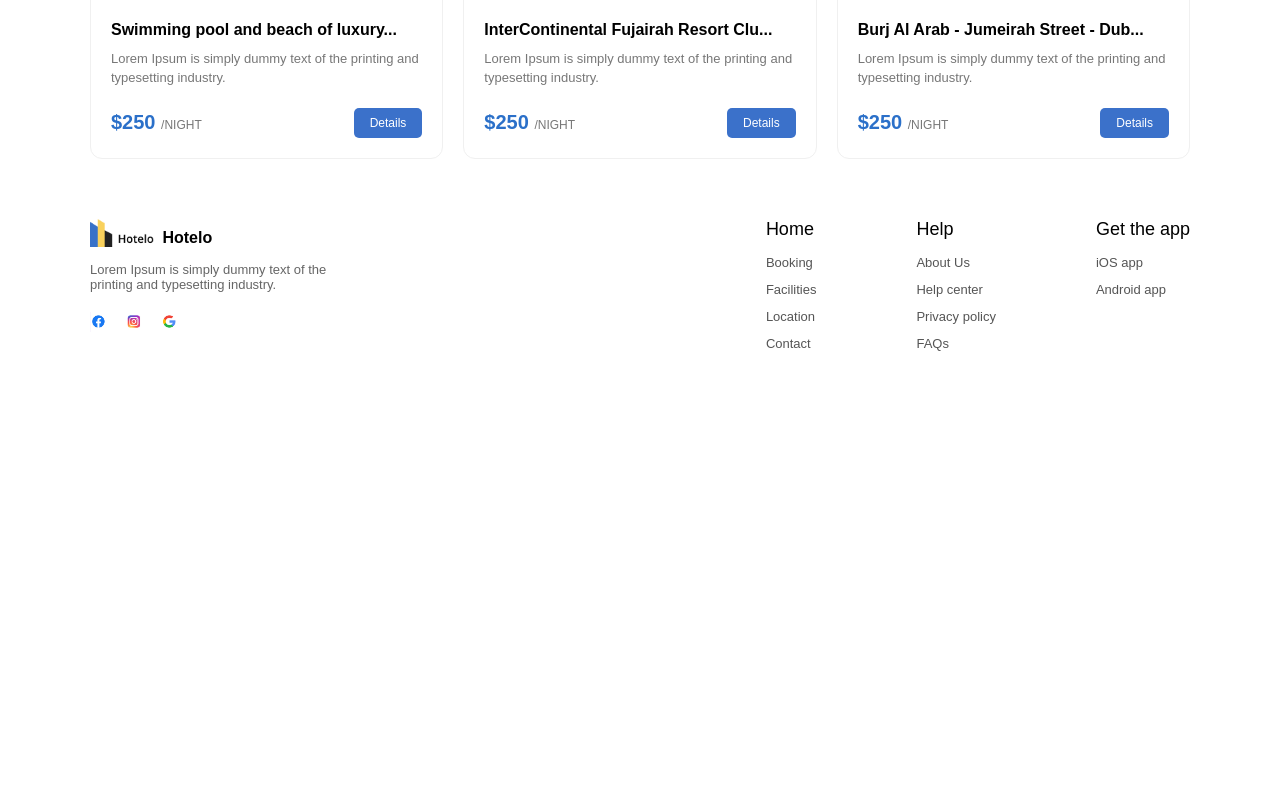
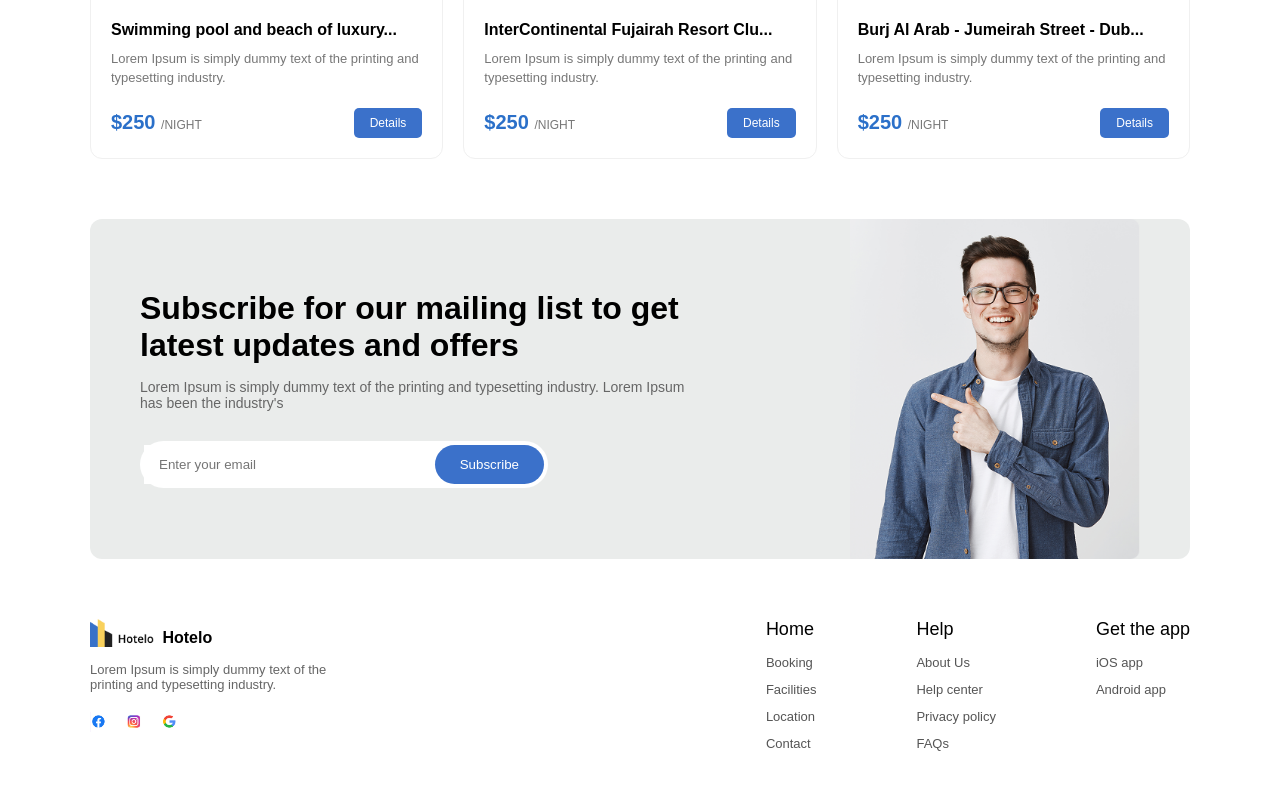
Before and after one commit to nasrullo006/H-W11, a plain HTML site: page index.html in a window 1280 px wide. Shown: the part 2619-3406 px from the top of the page. Before the commit the page ends 3042 px from the top, so only its background shows below. Drawn offline with Linux system fonts and the light colour scheme.

Commit message:
full sections

```diff
--- a/index.html
+++ b/index.html
@@ -2,7 +2,7 @@
 <html lang="en">
 <head>
     <meta charset="UTF-8">
-    <title>Hotelo</title>
+    <title>Documents</title>
     <link rel="stylesheet" href="./style.css">
 </head>
 <body>
@@ -10,7 +10,7 @@
     <div class="t1">
         <div class="t2">
             <div class="t3">
-                <img class="t4" src="./logo (1).png" alt="logo">
+                <img class="t4" src="./logo (1).png" alt="">
             </div>
 
             <div class="t5">
@@ -48,12 +48,12 @@
 
         <div class="t20">
             <div class="t21">
-                <img class="t22" src="./Image.png" alt="Wagstaffe NSW">
+                <img class="t22" src="./Image.png" alt="">
                 <p class="t23">Wagstaffe NSW, Australia</p>
             </div>
             <div class="t24">
-                <img class="t25" src="./Image (12).png" alt="Pool">
-                <img class="t25" src="./Image (13).png" alt="Room">
+                <img class="t25" src="./Image (12).png" alt="">
+                <img class="t25" src="./Image (13).png" alt="">
             </div>
         </div>
     </div>
@@ -69,25 +69,25 @@
 
         <div class="t32">
             <div class="t33">
-                <img class="t34" src="./Group 78.png" alt="icon">
+                <img class="t34" src="./Group 78.png" alt="">
                 <h3 class="t35">Private Workspace</h3>
                 <p class="t36">Lorem Ipsum is simply dummy text of the printing and typesetting industry. Lorem Ipsum has</p>
             </div>
 
             <div class="t33">
-                <img class="t34" src="./Group 79.png" alt="icon">
+                <img class="t34" src="./Group 79.png" alt="">
                 <h3 class="t35">Parking Area</h3>
                 <p class="t36">Lorem Ipsum is simply dummy text of the printing and typesetting industry. Lorem Ipsum has</p>
             </div>
 
             <div class="t33">
-                <img class="t34" src="./Group 80.png" alt="icon">
+                <img class="t34" src="./Group 80.png" alt="">
                 <h3 class="t35">Free Wifi</h3>
                 <p class="t36">Lorem Ipsum is simply dummy text of the printing and typesetting industry. Lorem Ipsum has</p>
             </div>
 
             <div class="t33">
-                <img class="t34" src="./Group 81.png" alt="icon">
+                <img class="t34" src="./Group 81.png" alt="">
                 <h3 class="t35">Breakfast</h3>
                 <p class="t36">Lorem Ipsum is simply dummy text of the printing and typesetting industry. Lorem Ipsum has</p>
             </div>
@@ -96,7 +96,7 @@
 
     <div class="t37">
         <div class="t38">
-            <img class="t39" src="./Rectangle 847.png" alt="Resort">
+            <img class="t39" src="./Rectangle 847.png" alt="">
         </div>
 
         <div class="t40">
@@ -161,7 +161,7 @@
 
         <div class="t69">
             <div class="t70">
-                <img class="t71" src="./Image (15).png" alt="Hotel">
+                <img class="t71" src="./Image (15).png" alt="">
                 <div class="t72">
                     <h3 class="t73">Swimming pool and beach of luxury...</h3>
                     <p class="t74">Lorem Ipsum is simply dummy text of the printing and typesetting industry.</p>
@@ -173,7 +173,7 @@
             </div>
 
             <div class="t70">
-                <img class="t71" src="./Image (16).png" alt="Hotel">
+                <img class="t71" src="./Image (16).png" alt="">
                 <div class="t72">
                     <h3 class="t73">InterContinental Fujairah Resort Clu...</h3>
                     <p class="t74">Lorem Ipsum is simply dummy text of the printing and typesetting industry.</p>
@@ -185,7 +185,7 @@
             </div>
 
             <div class="t70">
-                <img class="t71" src="./Image (17).png" alt="Hotel">
+                <img class="t71" src="./Image (17).png" alt="">
                 <div class="t72">
                     <h3 class="t73">Burj Al Arab - Jumeirah Street - Dub...</h3>
                     <p class="t74">Lorem Ipsum is simply dummy text of the printing and typesetting industry.</p>
@@ -197,6 +197,23 @@
             </div>
         </div>
     </div>
+
+    <div class="t89">
+        <div class="t90">
+            <h2 class="t91">Subscribe for our mailing list to get latest updates and offers</h2>
+            <p class="t92">Lorem Ipsum is simply dummy text of the printing and typesetting industry. Lorem Ipsum has been the industry's</p>
+
+            <div class="t93">
+                <input class="t94" type="email" placeholder="Enter your email">
+                <button class="t95">Subscribe</button>
+            </div>
+        </div>
+
+        <div class="t96">
+            <img class="t97" src="./Image (18).png" alt="">
+        </div>
+    </div>
+
 
     <div class="t79">
         <div class="t80">
--- a/style.css
+++ b/style.css
@@ -524,3 +524,56 @@
     margin-bottom: 12px;
     cursor: pointer;
 }
+
+.t89 {
+    max-width: 1100px;
+    margin: 60px auto;
+    background: #EAECEB;
+    border-radius: 12px;
+    display: flex;
+    justify-content: space-between;
+    align-items: center;
+    padding: 0 50px;
+}
+
+.t90 {
+    width: 550px;
+}
+
+.t91 {
+    font-size: 32px;
+    margin-bottom: 15px;
+}
+
+.t92 {
+    font-size: 14px;
+    color: #666;
+    margin-bottom: 30px;
+}
+
+.t93 {
+    display: flex;
+    background: white;
+    border-radius: 30px;
+    padding: 4px;
+    width: 400px;
+}
+
+.t94 {
+    width: 100%;
+    border: none;
+    padding: 0 15px;
+}
+
+.t95 {
+    background: #3b71ca;
+    color: white;
+    border: none;
+    padding: 12px 25px;
+    border-radius: 25px;
+}
+
+.t97 {
+    height: 340px;
+    display: block;
+}
```
Also changed, not shown: Image (18).png (added).
